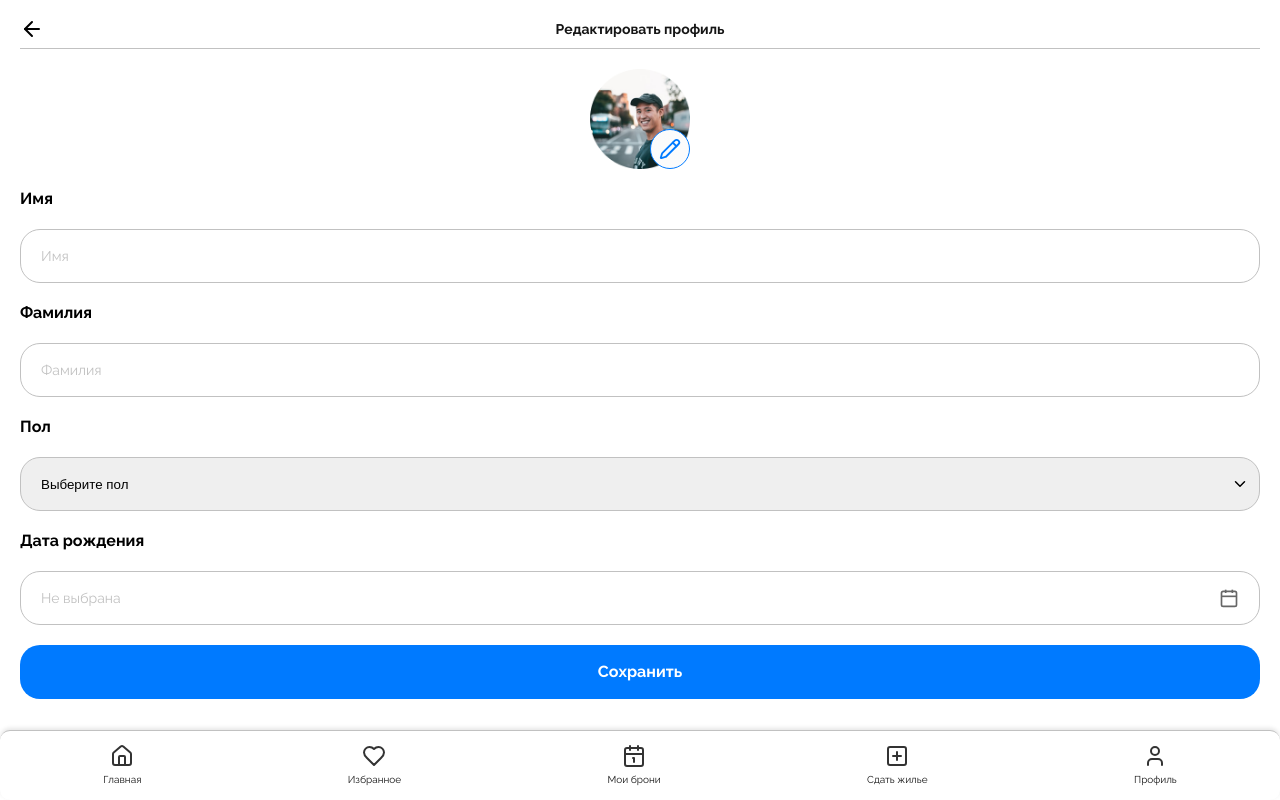
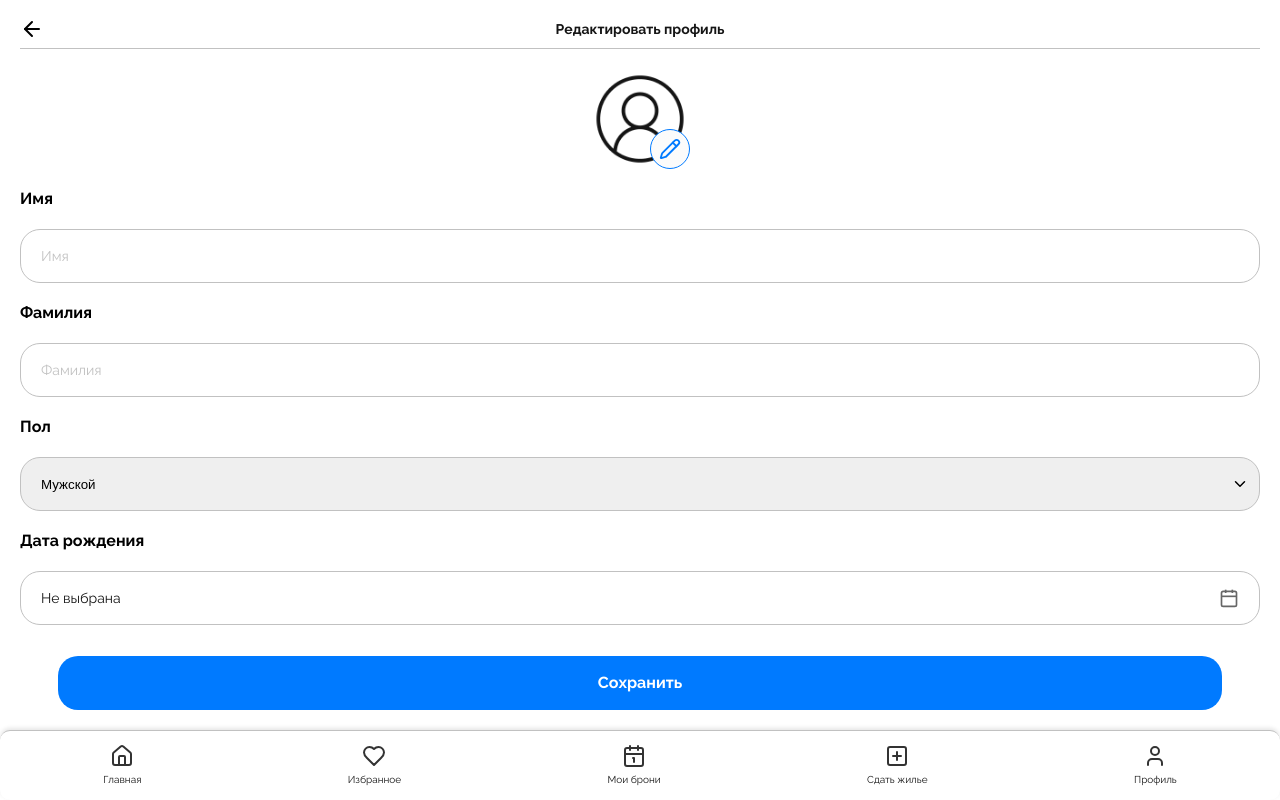
Before and after one commit to TP-RENTPLACE/Mobile, a React (Create React App) app in the folder rentplace_frontend/: page /edit-profile in a window 1280 px wide. Built offline with nearby package versions, Linux system fonts and the light colour scheme; no server answers.

Commit message:
(TP-129) feat: editing user profile page

```diff
--- a/rentplace_frontend/src/pages/ProfileEdit.css
+++ b/rentplace_frontend/src/pages/ProfileEdit.css
@@ -35,6 +35,9 @@
           backdrop-filter: blur(0.5px);
   color: #007aff;
 }
+.profile-edit-page .profile-edit-page_body .image .image-container input {
+  display: none;
+}
 .profile-edit-page .profile-edit-page_body .image img {
   display: flex;
   width: 100px;
@@ -42,6 +45,9 @@
   justify-content: flex-end;
   align-items: flex-end;
   gap: 10px;
+  -o-object-fit: cover;
+     object-fit: cover;
+  border-radius: 50%;
 }
 .profile-edit-page .profile-edit-page_body span {
   font-variant-numeric: lining-nums proportional-nums;
@@ -99,7 +105,7 @@
   border: 1px solid var(--Secondary-Gray, #c1c1c1);
 }
 .profile-edit-page .profile-edit-page_body .date-text {
-  color: var(--Secondary-Gray, #c1c1c1);
+  color: #151515;
   font-variant-numeric: lining-nums proportional-nums;
   /* Rentplace Mobile/Medium */
   font-family: Raleway;
--- a/rentplace_frontend/src/pages/ProfileEdit.js
+++ b/rentplace_frontend/src/pages/ProfileEdit.js
@@ -1,70 +1,197 @@
 import { useLocation, useNavigate } from "react-router-dom";
 import authService from "../api/authService";
-import { useRef, useState } from 'react';
+import {useEffect, useRef, useState} from 'react';
 import BigBlueButton from "../components/BigBlueButton";
 import HeadWithText from "../components/HeadWithText";
 import "./ProfileEdit.css";
 import { Pencil } from "lucide-react";
+import userService from "../api/userService";
+import defaultImage from "../assets/Avatar.png";
+import { toast } from 'react-hot-toast';
 
 const ProfileEdit = () => {
   const location = useLocation();
   const navigate = useNavigate();
-  // const [userInfo, setUserInfo] = useState(null);
-  const [selectedDate, setSelectedDate] = useState('');
   const dateInputRef = useRef(null);
+  const fileInputRef = useRef(null);
+
+  const [formData, setFormData] = useState({
+    name: "",
+    surname: "",
+    email: "",
+    gender: "UNSPECIFIED",
+    role: "",
+    birthDate: ""
+  });
+
+  const [profileImage, setProfileImage] = useState(null);
+  const [previewImage, setPreviewImage] = useState(null);
+  const [errors, setErrors] = useState({});
+
+  const genderMapping = {
+    male: "MALE",
+    female: "FEMALE",
+    "": "UNSPECIFIED"
+  };
+
+  const reverseGenderMapping = {
+    MALE: "male",
+    FEMALE: "female",
+    UNSPECIFIED: ""
+  };
+
+  useEffect(() => {
+    authService.getInfo()
+        .then((data) => {
+          setFormData({
+            name: data.name || "",
+            surname: data.surname || "",
+            email: data.email || "",
+            gender: reverseGenderMapping[data.gender] || "",
+            birthDate: data.birthDate || "",
+            role: data.role || "",
+          });
+          setPreviewImage(data.imageDTO?.url || null);
+        })
+        .catch((err) => {
+          toast.error("Ошибка загрузки профиля:", err);
+        });
+  }, []);
 
   const handleClick = () => {
-    dateInputRef.current.showPicker();
+    dateInputRef.current?.showPicker();
   };
 
-  const handleDateChange = (e) => {
-    setSelectedDate(e.target.value);
+  const handleChange = (e) => {
+    const { name, value } = e.target;
+    setFormData((prev) => ({ ...prev, [name]: value }));
   };
 
-  const formatDisplayDate = (dateString) => {
-    if (!dateString) return "Не выбрана";
+  const handleImageClick = () => {
+    fileInputRef.current.click();
+  };
 
-    const options = { day: 'numeric', month: 'long', year: 'numeric' };
-    return new Date(dateString).toLocaleDateString('ru-RU', options);
+  const handleImageChange = (e) => {
+    const file = e.target.files[0];
+    if (file) {
+      if (!["image/jpeg", "image/png"].includes(file.type)) {
+        toast.error("Допустимы только .jpg и .png");
+        return;
+      }
+      if (file.size > 5 * 1024 * 1024) {
+        toast.error("Максимальный размер изображения — 5MB");
+        return;
+      }
+      setProfileImage(file);
+      setPreviewImage(URL.createObjectURL(file));
+    }
+  };
+
+  const validate = () => {
+    const newErrors = {};
+    const today = new Date();
+    const birthDate = new Date(formData.birthDate);
+    const minAgeDate = new Date();
+    minAgeDate.setFullYear(today.getFullYear() - 10);
+
+    if (!formData.name.trim()) newErrors.name = "Введите имя";
+    if (!formData.surname.trim()) newErrors.surname = "Введите фамилию";
+    if (!formData.birthDate) newErrors.birthDate = "Укажите дату рождения";
+    else if (birthDate > today) newErrors.birthDate = "Дата в будущем недопустима";
+    else if (birthDate > minAgeDate) newErrors.birthDate = "Минимальный возраст — 10 лет";
+
+    setErrors(newErrors);
+    if (Object.keys(newErrors).length > 0) {
+      toast.error("Пожалуйста, исправьте ошибки перед сохранением");
+      return false;
+    }
+    return true;
+  };
+
+  const handleSubmit = async () => {
+    if (!validate()) return;
+
+    const data = new FormData();
+    data.append("name", formData.name);
+    data.append("surname", formData.surname);
+    data.append("email", formData.email);
+    data.append("gender", genderMapping[formData.gender] || "UNSPECIFIED");
+    data.append("role", formData.role);
+    data.append("birthDate", formData.birthDate);
+    if (profileImage) data.append("file", profileImage);
+
+    try {
+      await userService.updateMe(data);
+      toast.success("Профиль обновлён!");
+      navigate("/profile");
+    } catch (err) {
+      toast.error("Ошибка при сохранении:", err);
+    }
   };
 
   return (
       <div className="profile-edit-page">
-      <HeadWithText props="Редактировать профиль" />
+        <HeadWithText props="Редактировать профиль"/>
         <div className="profile-edit-page_body">
           <div className="image">
-          <div className="image-container">
-            <img src="./images/profile.png" alt="Profile" />
+            <div className="image-container" onClick={handleImageClick}>
+              <img src={previewImage || defaultImage} alt="Profile"/>
               <div className="pencil-icon-container">
-              <Pencil className="pencil-icon" />
+                <Pencil className="pencil-icon"/>
+              </div>
+              <input
+                  type="file"
+                  ref={fileInputRef}
+                  accept="image/*"
+                  onChange={handleImageChange}
+                  hidden
+              />
             </div>
           </div>
-        </div>
+
           <span>Имя</span>
-        <input type="text" placeholder="Имя" />
+          <input
+              type="text"
+              name="name"
+              value={formData.name}
+              onChange={handleChange}
+              placeholder="Имя"
+          />
+
           <span>Фамилия</span>
-        <input type="text" placeholder="Фамилия" />
+          <input
+              type="text"
+              name="surname"
+              value={formData.surname}
+              onChange={handleChange}
+              placeholder="Фамилия"
+          />
+
           <span>Пол</span>
-        <select className="sex">
-          <option value="" disabled selected>
-            Выберите пол
-          </option>
+          <select
+              className="sex"
+              name="gender"
+              value={formData.gender}
+              onChange={handleChange}
+          >
+            <option value="" disabled>Выберите пол</option>
             <option value="male">Мужской</option>
             <option value="female">Женский</option>
           </select>
+
           <span>Дата рождения</span>
           <div className="custom-date-input" onClick={handleClick}>
             <input
                 type="date"
+                name="birthDate"
                 ref={dateInputRef}
+                value={formData.birthDate}
+                onChange={handleChange}
                 className="real-date-input"
-        onChange={handleDateChange}
-        value={selectedDate}
             />
-      <div className={`date-display ${selectedDate ? 'has-value' : ''}`}>
-        <span className="date-text">
-          {formatDisplayDate(selectedDate)}
-        </span>
+
+            <div className={`date-display ${formData.birthDate ? "has-value" : ""}`}>
+              <span className="date-text">{formData.birthDate ? new Date(formData.birthDate).toLocaleDateString("ru-RU") : "Не выбрана"}</span>
               <span className="calendar-icon">
               <svg width="20" height="20" viewBox="0 0 24 24" fill="none" stroke="#666" strokeWidth="2">
                 <rect x="3" y="4" width="18" height="18" rx="2" ry="2"></rect>
@@ -76,7 +203,7 @@ const ProfileEdit = () => {
             </div>
           </div>
 
-        <BigBlueButton props="Сохранить" fullwidth="fullwidth" />
+          <BigBlueButton props="Сохранить" fix="fixed" onClick={handleSubmit} />
         </div>
       </div>
   );
--- a/rentplace_frontend/src/pages/ProfileEdit.scss
+++ b/rentplace_frontend/src/pages/ProfileEdit.scss
@@ -34,6 +34,10 @@
           .pencil-icon {
           }
         }
+
+        input {
+          display: none;
+        }
       }
 
       img {
@@ -43,6 +47,8 @@
         justify-content: flex-end;
         align-items: flex-end;
         gap: 10px;
+        object-fit: cover;
+        border-radius: 50%;
       }
     }
 
@@ -116,7 +122,7 @@
     }
 
     .date-text {
-      color: var(--Secondary-Gray, #c1c1c1);
+      color: #151515;
       font-variant-numeric: lining-nums proportional-nums;
 
       /* Rentplace Mobile/Medium */
```
Also changed, not shown: 1 other file (tests, documents, lock files or other folders). Lines whose indentation alone changed are shown as unchanged.
